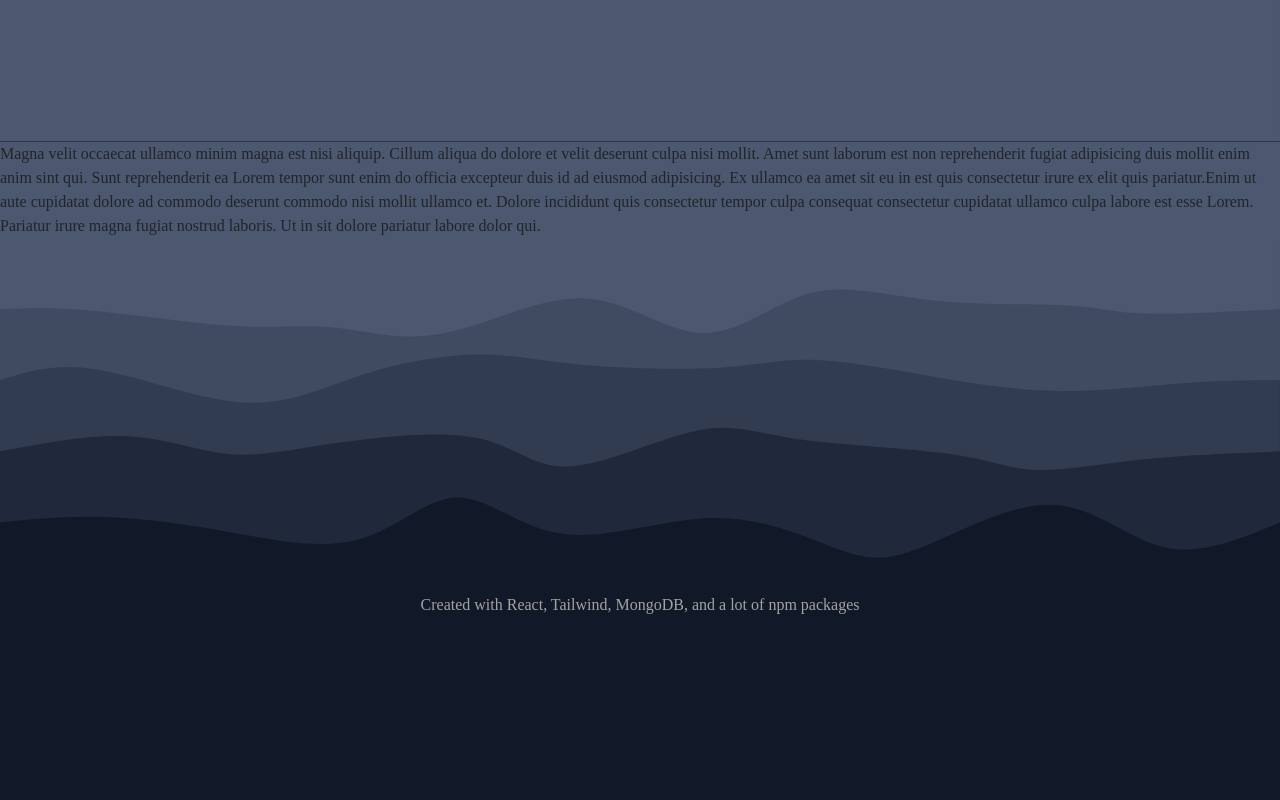
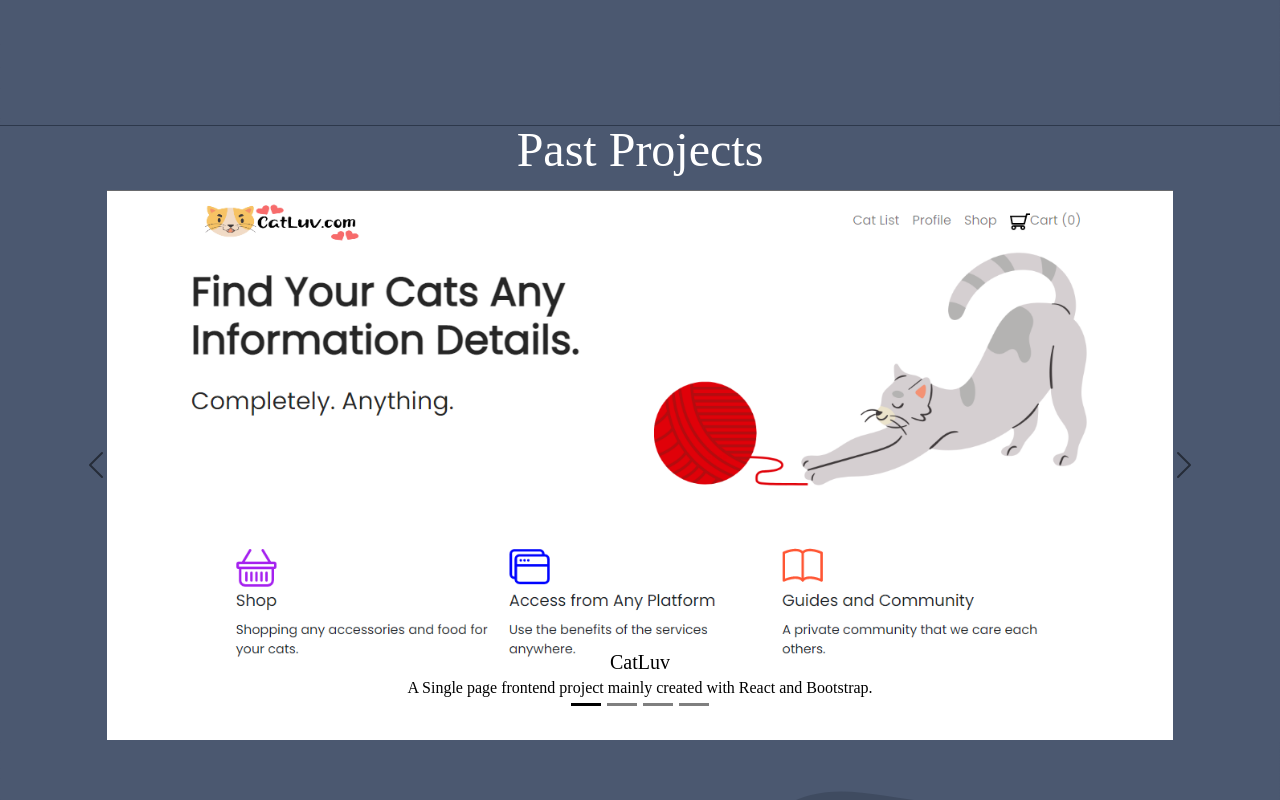
Before and after one commit to JovitoAddo/prtfl, a React (Create React App) app: page / in a window 1280 px wide. Shown: the part 640-1440 px from the top of the page. Before the commit the page ends 1257 px from the top, so only its background shows below. Built offline with nearby package versions, Linux system fonts and the light colour scheme.

Commit message:
adding animation on all page, finishing homepage, lorem about me

```diff
--- a/package.json
+++ b/package.json
@@ -9,6 +9,7 @@
     "@testing-library/react": "^13.2.0",
     "@testing-library/user-event": "^13.5.0",
     "bootstrap": "^5.2.0-beta1",
+    "framer-motion": "^6.3.13",
     "react": "^18.1.0",
     "react-bootstrap": "^2.4.0",
     "react-dom": "^18.1.0",
--- a/src/Pages/Comments.js
+++ b/src/Pages/Comments.js
@@ -1,8 +1,11 @@
 import React from 'react'
+import {motion} from "framer-motion"
 
 function Comments() {
   return (
-    <div>Comments</div>
+    <motion.div initial={{width:0}}
+    animate={{width:"100%"}}
+    exit={{x:window.innerWidth,transition:{duration: 0.1}}}>Comments</motion.div>
   )
 }
 
--- a/src/Pages/Contents.js
+++ b/src/Pages/Contents.js
@@ -1,9 +1,21 @@
 import React from "react";
 import funky from "../Assets/funky.png";
 import weirdo from "../Assets/weirdo.jpg";
+import { motion } from "framer-motion";
+import buah from "../Assets/BuahTangan.png";
+import pitch from "../Assets/PitchPLS.png";
+import catluv from "../Assets/Catluv.png";
+import haku from "../Assets/restful.png";
+import { Link } from "react-router-dom";
 function Contents() {
   return (
-    <div className="flex flex-col content-center " style={{}}>
+    <motion.div
+      className="flex flex-col content-center "
+      style={{}}
+      initial={{ width: 0 }}
+      animate={{ width: "100%" }}
+      exit={{ x: window.innerWidth, transition: { duration: 0.1 } }}
+    >
       <div className=" ">
         <div className="flex justify-center pt-3  ">
           <img
@@ -12,16 +24,9 @@ function Contents() {
             style={{ height: "250px" }}
           ></img>
         </div>
-        <div className="container mx-auto text-white grid pt-4  ">
+        <div className="prose container mx-auto text-white grid pt-4 text-center ">
           <p>
-            what am i suppose to write here? Dolor non velit voluptate ad amet
-            ut in cillum ad eiusmod sit proident ullamco fugiat. Laborum nostrud
-            elit cillum fugiat amet commodo ullamco officia dolor cupidatat.
-            Sunt Lorem ex tempor laborum incididunt. Ad reprehenderit esse
-            excepteur commodo ex qui id et Lorem. Et aliquip duis do ex
-            voluptate qui proident laboris laboris minim officia voluptate ut.
-            Minim labore ullamco aute eiusmod. Consequat ut et ipsum nostrud
-            dolor dolor qui id.
+            My name is Jovito Addo, and im aspire to be Fullstack developer or Frontend developer or Backend developer.
           </p>
         </div>
       </div>
@@ -31,29 +36,130 @@ function Contents() {
         id="svg"
         viewBox="0 0 1440 400"
         xmlns="http://www.w3.org/2000/svg"
-        class="transition duration-300 ease-in-out delay-150"
+        className="transition duration-300 ease-in-out delay-150"
       >
         <path
           d="M 0,400 C 0,400 0,200 0,200 C 44.13920551637186,205.2657197650513 88.27841103274372,210.53143953010257 134,194 C 179.72158896725628,177.46856046989743 227.02556138539694,139.13996164464095 276,126 C 324.97443861460306,112.86003835535905 375.6193434256684,124.90871389133358 415,128 C 454.3806565743316,131.09128610866642 482.49706491192967,125.2251827900248 522,133 C 561.5029350880703,140.7748172099752 612.3923969266131,162.19055494856735 662,170 C 711.6076030733869,177.80944505143265 759.9333473816182,172.01259741570584 799,186 C 838.0666526183818,199.98740258429416 867.8742135469145,233.7590553886092 902,234 C 936.1257864530855,234.2409446113908 974.569798430724,200.95118102985734 1030,171 C 1085.430201569276,141.04881897014266 1157.84659273019,114.43622049196148 1201,126 C 1244.15340726981,137.56377950803852 1258.043830648517,187.30393700229672 1293,206 C 1327.956169351483,224.69606299770328 1383.9780846757415,212.34803149885164 1440,200 C 1440,200 1440,400 1440,400 Z"
           stroke="none"
           stroke-width="0"
           fill="#4b5870ff"
-          class="transition-all duration-300 ease-in-out delay-150 path-0"
+          className="transition-all duration-300 ease-in-out delay-150 path-0"
         ></path>
       </svg>
-      <p style={{ backgroundColor: "#4b5870" }}>
-        Magna velit occaecat ullamco minim magna est nisi aliquip. Cillum aliqua
-        do dolore et velit deserunt culpa nisi mollit. Amet sunt laborum est non
-        reprehenderit fugiat adipisicing duis mollit enim anim sint qui. Sunt
-        reprehenderit ea Lorem tempor sunt enim do officia excepteur duis id ad
-        eiusmod adipisicing. Ex ullamco ea amet sit eu in est quis consectetur
-        irure ex elit quis pariatur.Enim ut aute cupidatat dolore ad commodo
-        deserunt commodo nisi mollit ullamco et. Dolore incididunt quis
-        consectetur tempor culpa consequat consectetur cupidatat ullamco culpa
-        labore est esse Lorem. Pariatur irure magna fugiat nostrud laboris. Ut
-        in sit dolore pariatur labore dolor qui.
-      </p>
-    </div>
+      <Link to="/projects">
+        <div
+          className="flex justify-center pb-3 text-5xl text-white"
+          style={{ backgroundColor: "#4b5870" }}
+        >
+          Past Projects
+        </div>
+      </Link>
+
+      <div
+        className="mx-auto min-w-full"
+        style={{ backgroundColor: "#4b5870" }}
+      >
+        {/* IMAGE CAROUSEL */}
+        <div
+          id="carouselDarkVariant"
+          className="carousel slide carousel-fade carousel-dark relative"
+          data-bs-ride="carousel"
+        >
+          <div className="carousel-indicators absolute right-0 bottom-0 left-0 flex justify-center p-0 mb-4">
+            <button
+              data-bs-target="#carouselDarkVariant"
+              data-bs-slide-to="0"
+              className="active"
+              aria-current="true"
+              aria-label="Slide 1"
+            ></button>
+            <button
+              data-bs-target="#carouselDarkVariant"
+              data-bs-slide-to="1"
+              aria-label="Slide 1"
+            ></button>
+            <button
+              data-bs-target="#carouselDarkVariant"
+              data-bs-slide-to="2"
+              aria-label="Slide 1"
+            ></button>
+            <button
+              data-bs-target="#carouselDarkVariant"
+              data-bs-slide-to="3"
+              aria-label="Slide 1"
+            ></button>
+          </div>
+
+          <div className="carousel-inner relative w-5/6 mx-auto flex overflow-hidden">
+            <div className="carousel-item active relative float-left w-full">
+              <img src={catluv} className="block w-full h-fit" />
+              <div className="carousel-caption hidden md:block absolute text-center">
+                <h5 className="text-xl">CatLuv</h5>
+                <p>
+                  A Single page frontend project mainly created with React and
+                  Bootstrap.
+                </p>
+              </div>
+            </div>
+
+            <div className="carousel-item relative float-left w-full">
+              <img src={pitch} className="block w-full h-fit" />
+              <div className="carousel-caption hidden md:block absolute text-center">
+                <h5 className="text-xl">PitchPLS</h5>
+                <p>
+                  A fullstack project created with React, Bootstrap, and
+                  MongoDB.
+                </p>
+              </div>
+            </div>
+
+            <div className="carousel-item relative float-left w-full">
+              <img src={haku} className="block w-full h-fit" />
+              <div className="carousel-caption hidden md:block absolute text-center">
+                <h5 className="text-xl">Haku Library Restful API</h5>
+                <p>An API created with MongoDB.</p>
+              </div>
+            </div>
+
+            <div className="carousel-item relative float-left w-full">
+              <img src={buah} className="block w-full h-fit" />
+              <div className="carousel-caption hidden md:block absolute text-center">
+                <h5 className="text-xl">Buah Tangan</h5>
+                <p>
+                  A simple frontend project created with HTML, CSS, and
+                  Javascript.
+                </p>
+              </div>
+            </div>
+          </div>
+
+          <button
+            className="carousel-control-prev absolute top-0 bottom-0 flex items-center justify-center p-0 text-center border-0 hover:outline-none hover:no-underline focus:outline-none focus:no-underline left-0"
+            type="button"
+            data-bs-target="#carouselDarkVariant"
+            data-bs-slide="prev"
+          >
+            <span
+              className="carousel-control-prev-icon inline-block bg-no-repeat"
+              aria-hidden="true"
+            ></span>
+            <span className="visually-hidden">Previous</span>
+          </button>
+          <button
+            className="carousel-control-next absolute top-0 bottom-0 flex items-center justify-center p-0 text-center border-0 hover:outline-none hover:no-underline focus:outline-none focus:no-underline right-0"
+            type="button"
+            data-bs-target="#carouselDarkVariant"
+            data-bs-slide="next"
+          >
+            <span
+              className="carousel-control-next-icon inline-block bg-no-repeat"
+              aria-hidden="true"
+            ></span>
+            <span className="visually-hidden">Next</span>
+          </button>
+        </div>
+      </div>
+    </motion.div>
   );
 }
 export default Contents;
--- a/src/Pages/Error.js
+++ b/src/Pages/Error.js
@@ -1,15 +1,19 @@
 import React from "react";
+import {motion} from "framer-motion"
 
 function Error() {
   return (
-    <div className="text-neutral-400 grid grid-rows-2" >
+    <motion.div className="text-neutral-400 grid grid-rows-2"
+    initial={{width:0}}
+    animate={{width:"100%"}}
+    exit={{x:window.innerWidth,transition:{duration: 0.1}}}>
       <h1 className=" flex justify-center" style={{ fontSize: "30vw" }}>
         404
       </h1>
       <h2 className="flex justify-center px-3" style={{textAlign:'center'}}>
         The page you're looking for is not exist. Or maybe you just trying to see my 404 page?
       </h2>
-    </div>
+    </motion.div>
   );
 }
 
--- a/src/Pages/Footer.js
+++ b/src/Pages/Footer.js
@@ -44,7 +44,7 @@ function Footer() {
           transform="rotate(-180 720 200)"
         ></path>
       </svg>
-      <div className="flex justify-center text-neutral-400">Created with React, Tailwind, MongoDB, and a lot of npm packages</div>
+      <div className="flex justify-center text-neutral-400">Created with React, Tailwind, and Google searches</div>
     </div>
   );
 }
--- /dev/null
+++ b/src/Pages/ScrollToTop.js
@@ -0,0 +1,12 @@
+import { useEffect } from "react";
+import { useLocation } from "react-router-dom";
+
+export default function ScrollToTop() {
+  const { pathname } = useLocation();
+
+  useEffect(() => {
+    window.scrollTo(0, 0);
+  }, [pathname]);
+
+  return null;
+}
--- a/src/index.js
+++ b/src/index.js
@@ -6,11 +6,13 @@ import { BrowserRouter } from "react-router-dom";
 import './index.css';
 import App from './App';
 import reportWebVitals from './reportWebVitals';
+import ScrollToTop from './Pages/ScrollToTop';
 
 const root = ReactDOM.createRoot(document.getElementById('root'));
 root.render(
   <React.StrictMode>
     <BrowserRouter>
+    <ScrollToTop/>
       <App />
     </BrowserRouter>
   </React.StrictMode>
```
Also changed, not shown: src/App.js (+11 -7 lines), src/Pages/About.js (+57 -4 lines), src/Pages/Contacts.js (+6 -2 lines), src/Pages/PastProjects.js (+23 -13 lines), 1 other file (tests, documents, lock files or other folders).
